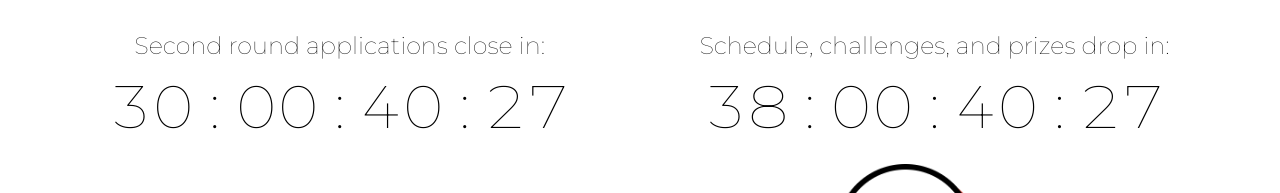
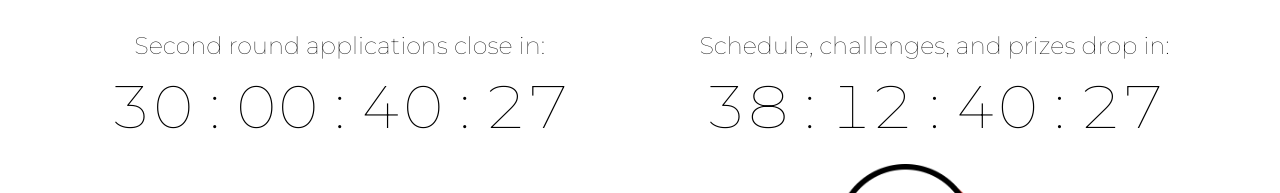
Before and after one commit to McGillAISociety/MAIShacks, a Next.js app: page / in a window 1280 px wide. Shown: the part 556-749 px from the top of the page. Built offline with nearby package versions, Linux system fonts and the light colour scheme.

Commit message:
i need more time to work on the live site

```diff
--- a/components/home/Landing.js
+++ b/components/home/Landing.js
@@ -59,7 +59,7 @@ export default function Landing() {
                     <div>
                         <p>Schedule, challenges, and prizes drop in:</p>
                         <Countdown
-                            date={Date.parse("2021-09-29T00:00:00+0000")}
+                            date={Date.parse("2021-09-29T12:00:00+0000")}
                             renderer={({ days, hours, minutes, seconds }) => (
                                 <span className={styles['bottom-content__countdown']}>
                                     {zeroify(days)}&nbsp;:&nbsp;{zeroify(hours)}&nbsp;:&nbsp;
```
